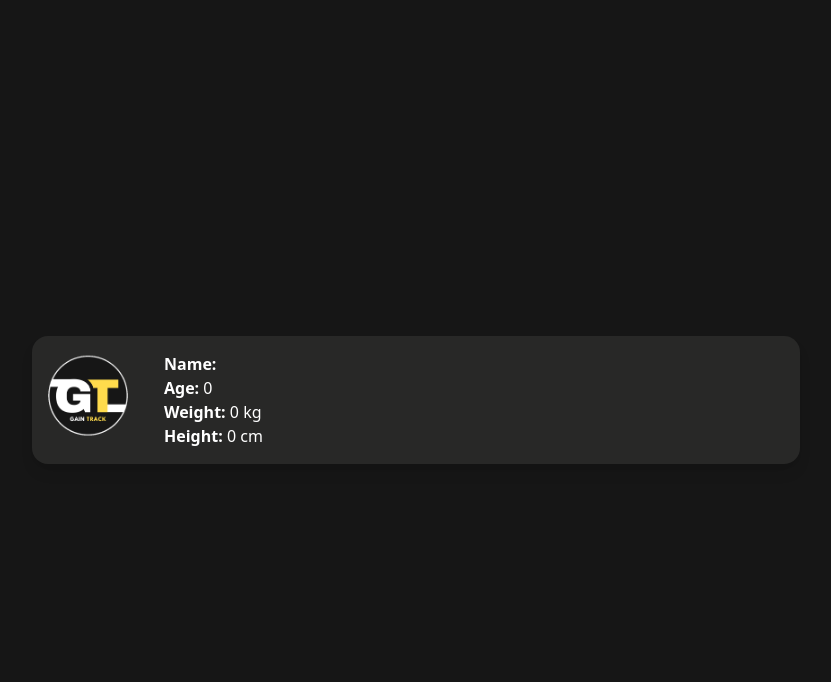
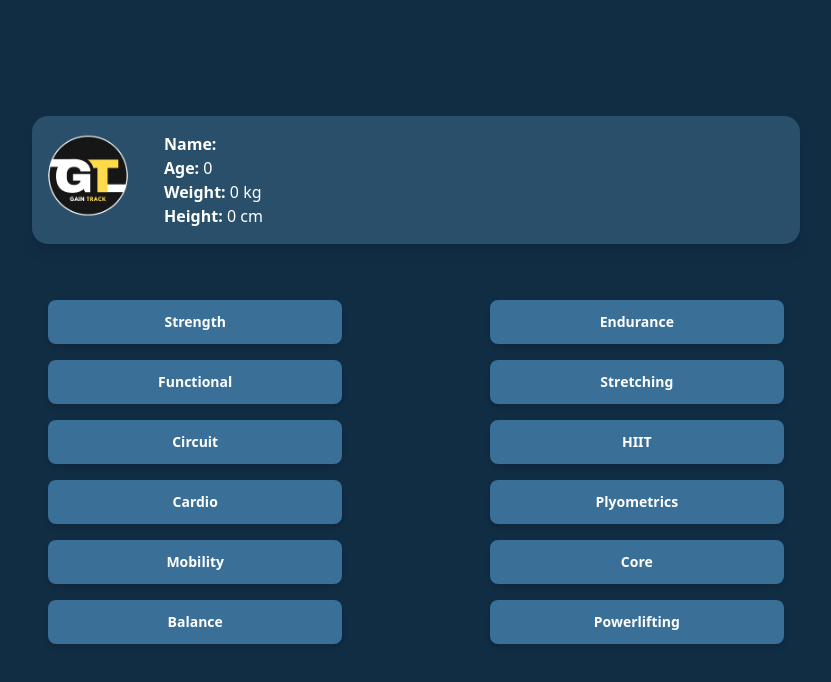
Before and after one commit to Carmelo85S/gain-track, a React (Vite) app: page /home-page in a window 1280 px wide. Shown: the top 682 px of the page, without its empty margins (224-1055 px from the left). Built offline with nearby package versions, Linux system fonts and the light colour scheme.

Commit message:
dashboard and buttons for training options

```diff
--- a/src/App.tsx
+++ b/src/App.tsx
@@ -16,8 +16,7 @@ const App = () => {
           <Route path="/login" element={<Login />} />
           <Route path="/register" element={<Register />} />
           <Route path="/user-profile" element={<UserProfile />} />
-          <Route path="/home-page" element={<HomePage />}
-          />
+          <Route path="/home-page" element={<HomePage />} />
         </Routes>
       </BrowserRouter>
     </ProfileProvider>
--- /dev/null
+++ b/src/components/button/TrainingButton.tsx
@@ -0,0 +1,21 @@
+import { useNavigate } from "react-router-dom"
+import { MenuButtonProps } from "../../types/MenuButtonProps";
+
+const TrainingButton: React.FC<MenuButtonProps> = ({label, link}) => {
+
+    const navigate = useNavigate();
+
+    return (
+        <button
+            className="w-full sm:w-2/5 my-2 bg-secondary-300 text-white
+                    font-semibold py-3 rounded-lg transition-all duration-300
+                    text-base sm:text-sm xs:text-xs hover:bg-secondary-400
+                    active:scale-95 shadow-md"
+            onClick={() => navigate(link)}
+        >
+            {label}
+        </button>
+    )
+}
+
+export default TrainingButton
--- /dev/null
+++ b/src/components/buttonList/TrainingMenu.tsx
@@ -0,0 +1,67 @@
+import TrainingButton from "../button/TrainingButton"
+
+const trainingTypes = [
+  {
+    label: "Strength",
+    link: "/strength"
+  },
+  {
+    label: "Endurance",
+    link: "/endurance",
+  },
+  {
+    label: "Functional",
+    link: "/functional",
+  },
+  {
+    label: "Stretching",
+    link: "/stretching",
+  },
+  {
+    label: "Circuit",
+    link: "/circuit",
+  },
+  {
+    label: "HIIT",
+    link: "/hiit",
+  },
+  {
+    label: "Cardio",
+    link: "/cardio",
+  },
+  {
+    label: "Plyometrics",
+    link: "/plyometrics",
+  },
+  {
+    label: "Mobility",
+    link: "/mobility",
+  },
+  {
+    label: "Core",
+    link: "/core",
+  },
+  {
+    label: "Balance",
+    link: "/balance",
+  },
+  {
+    label: "Powerlifting",
+    link: "/powerlifting",
+  }
+]
+
+const TrainingMenu = () => {
+  return (
+    <nav className="w-full min-h-10 max-w-3xl my-8 p-8 xs:p-4 flex justify-between flex-wrap items-center md:flex-row md:items-start text-white">
+      {trainingTypes.map((item, index) => (
+        <TrainingButton
+          key={index}
+          label={item.label}
+          link={item.link} />
+      ))}
+    </nav>
+  )
+}
+
+export default TrainingMenu
--- a/src/components/dashboard/Dashboard.tsx
+++ b/src/components/dashboard/Dashboard.tsx
@@ -1,11 +1,12 @@
 import { useProfile } from "../../hook/profileContext";
 import Logo from "../../assets/Logo.png"
+
 const Dashboard = () => {
   const { name, age, height, weight } = useProfile();
 
   return (
-    <section className="w-full min-h-screen flex justify-center items-center bg-primary-100 px-4">
-      <div className="w-full max-w-3xl bg-primary-200 p-8 xs:p-4 rounded-2xl shadow-lg flex flex-col items-center md:flex-row md:items-start text-white">
+    <section className="w-full flex justify-center items-center bg-primary-100 mt-4 px-4">
+      <div className="w-full min-h-10 max-w-3xl bg-primary-200 p-8 xs:p-4 rounded-2xl shadow-lg flex flex-col items-center md:flex-row md:items-start text-white">
       <img src={Logo} className="w-32 xs:w-20 object-contain" alt="Logo" />
         <div className="md:px-9">
           <p><strong>Name:</strong> {name}</p>
--- a/src/pages/HomePage.tsx
+++ b/src/pages/HomePage.tsx
@@ -1,10 +1,12 @@
+import TrainingMenu from "../components/buttonList/TrainingMenu";
 import Dashboard from "../components/dashboard/Dashboard";
 
 const HomePage = () => {
   return (
-    <>
+    <div className="w-full min-h-screen flex justify-center items-center flex-col bg-primary-100 px-4">
       <Dashboard />
-    </>
+      <TrainingMenu  />
+    </div>
   );
 }
 
--- /dev/null
+++ b/src/types/MenuButtonProps.ts
@@ -0,0 +1,4 @@
+export interface MenuButtonProps {
+    label: string;
+    link: string;
+}
--- a/tailwind.config.js
+++ b/tailwind.config.js
@@ -3,14 +3,15 @@ export default {
   content: ["./src/**/*.{js,ts,jsx,tsx}"],
   theme: {
     extend: {
-      colors:{
-        "primary-100": "#161616",
-        "primary-200": "#282827",
-        "primary-300": "#3a3a3a",
-        "secondary-300": "#ffdb4c",
-        "secondary-400": "#ffcc00",
-        "accent-100": "#f59e0b",
-      },
+      colors: {
+        "primary-100": "#112d44",   // Blu scuro intenso per lo sfondo principale
+        "primary-200": "#2a4f6b",   // Blu medio scuro per contrasto elegante
+        "primary-300": "#54778d",   // Blu chiaro/grigio-blu per un tocco soft e fresco
+        "secondary-300": "#3a6f98", // Blu vivace per pulsanti o sezioni interattive
+        "secondary-400": "#1f4f6f", // Blu intenso per accenti e dettagli di impatto
+        "accent-100": "#2a8f8f",    // Verde acqua scuro per aggiungere freschezza senza distrarre
+    }
+
     },
     screens:{
       xs: "480px",
```
